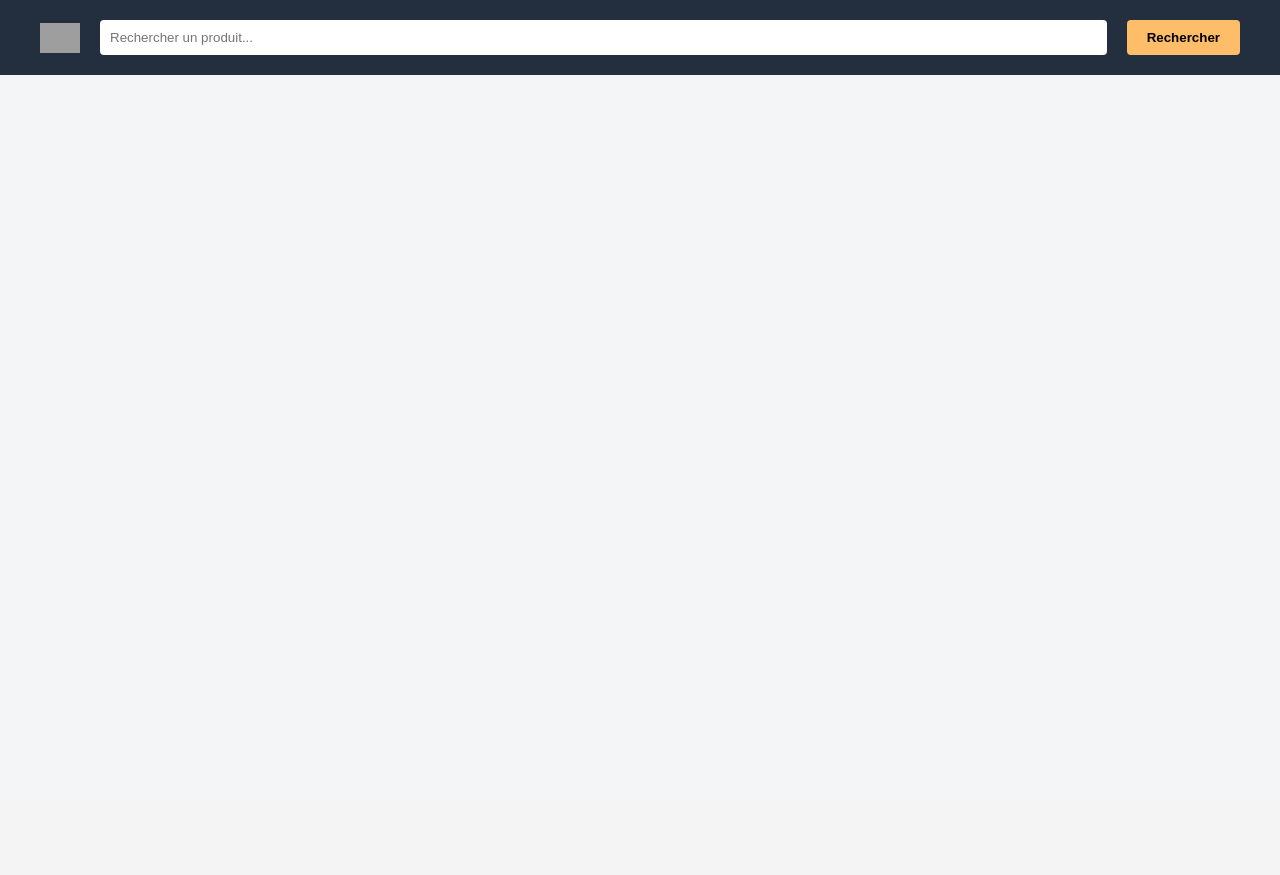
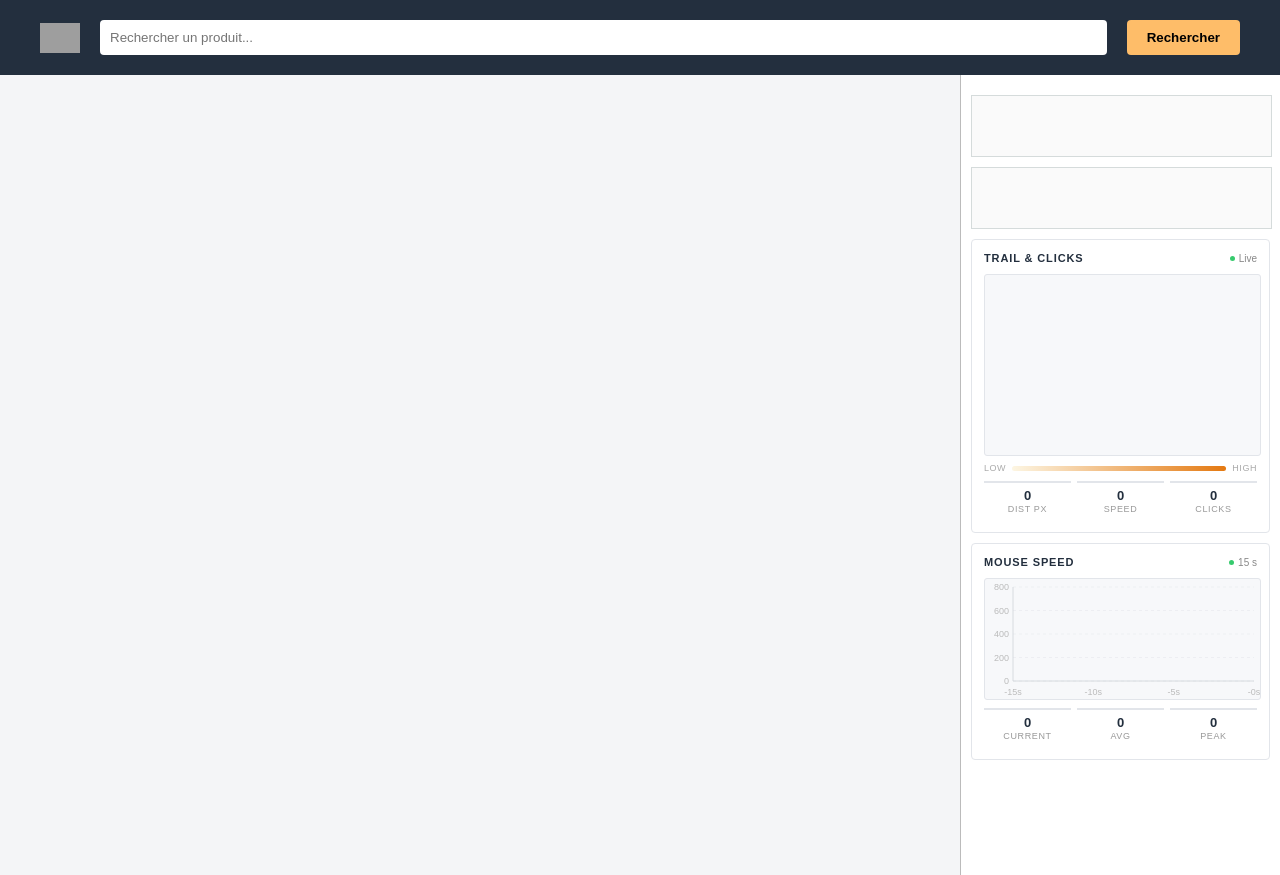
Before and after one commit to OlivierBOROT/SISE-Challenge-WebMining, a Flask app: page / in a window 1280 px wide. Before the commit the page ends 75 px from the top, so only its background shows below. Run offline with Flask 3, Linux system fonts and the light colour scheme; data that the repository does not hold is empty; a map, chart or similar area stays blank; parts of the project's set-up code (start-up, migrations or seed data) failed here and were passed over; some libraries are stand-ins or nearby versions; grey boxes are pictures that could not be loaded.

Commit message:
nav graphs

```diff
--- a/app/__init__.py
+++ b/app/__init__.py
@@ -30,6 +30,7 @@ def create_app() -> Flask:
 
     # Instantiate services in app context
     with app.app_context():
+        app.debug = False
         app.product_data = ProductData()            # type: ignore
         app.storage_service = StorageService()      # type: ignore
         app.feature_service = FeatureService()      # type: ignore
--- a/app/services/product_data.py
+++ b/app/services/product_data.py
@@ -81,13 +81,13 @@ class ProductData:
         """
         return self.categories
 
-    def paginate(self, data: list[Product], page: int, count=21) -> tuple[list[Product], int]:
+    def paginate(self, data: list[Product], page: int, count=15) -> tuple[list[Product], int]:
         """
         Get paginated product
 
         Args:
             page (int): Page to get
-            count (int, optional): Products per page. Defaults to 20.
+            count (int, optional): Products per page. Defaults to 15.
 
         Returns:
             list[Product]: Paginated products
--- /dev/null
+++ b/app/static/css/analytics.css
@@ -0,0 +1,163 @@
+.analitics {
+    width: 20rem;
+    background-color: white;
+    border-left: solid 1px rgb(187, 187, 187);
+    margin-left: 20px;
+    position: sticky;
+    top: 0px;
+    background-color: white;
+    padding: 10px;
+    box-sizing: border-box;
+    height: 100vh;
+}
+
+.prediction {
+    height: 60px;
+    width: 100%;
+    border: solid 1px rgb(213, 219, 219);
+    background: #fafafa;
+    margin-top: 10px;
+}
+
+.graph {
+    width: 100%;
+    flex-shrink: 0;
+    display: flex;
+    flex-direction: column;
+    gap: 0;
+    margin-top: 10px;
+}
+
+.widget {
+    width: 100%;
+    background: #fff;
+    border: 1px solid #e2e5ea;
+    border-radius: 4px;
+    padding: 12px;
+    box-sizing: border-box;
+    font-family: Arial, sans-serif;
+}
+
+.widget-header {
+    display: flex;
+    align-items: center;
+    justify-content: space-between;
+    margin-bottom: 10px;
+}
+
+.widget-title {
+    font-size: 11px;
+    font-weight: 700;
+    letter-spacing: 0.08em;
+    text-transform: uppercase;
+    color: #232f3e;
+}
+
+.live-badge {
+    display: flex;
+    align-items: center;
+    gap: 4px;
+    font-size: 10px;
+    color: #888;
+}
+
+.live-dot {
+    width: 5px;
+    height: 5px;
+    border-radius: 50%;
+    background: #22c55e;
+    animation: widget-blink 1.6s ease-in-out infinite;
+}
+
+@keyframes widget-blink {
+
+    0%,
+    100% {
+        opacity: 1;
+    }
+
+    50% {
+        opacity: 0.3;
+    }
+}
+
+.widget canvas {
+    display: block;
+    width: 100%;
+    border-radius: 3px;
+    background: #f7f8fa;
+    border: 1px solid #e2e5ea;
+}
+
+.stats-row {
+    display: flex;
+    justify-content: space-between;
+    margin-top: 8px;
+    gap: 6px;
+}
+
+.stat-box {
+    flex: 1;
+    text-align: center;
+    padding: 6px 4px;
+    border-top: 2px solid #e2e5ea;
+}
+
+.stat-val {
+    font-size: 13px;
+    font-weight: 700;
+    color: #232f3e;
+    font-variant-numeric: tabular-nums;
+    line-height: 1;
+}
+
+.stat-lbl {
+    font-size: 9px;
+    color: #999;
+    margin-top: 2px;
+    text-transform: uppercase;
+    letter-spacing: 0.07em;
+}
+
+
+/* ══════════════════════════════════════
+     Per-widget overrides
+     ══════════════════════════════════════ */
+
+/* Trail canvas — crisp pixel rendering */
+.mouse-track canvas {
+    image-rendering: crisp-edges;
+}
+
+/* Heatmap canvas — crosshair cursor */
+.mouse-click canvas {
+    cursor: crosshair;
+}
+
+/* Heatmap legend */
+.legend {
+    display: flex;
+    align-items: center;
+    gap: 6px;
+    margin-top: 7px;
+}
+
+.legend-bar {
+    flex: 1;
+    height: 5px;
+    border-radius: 3px;
+    background: linear-gradient(to right, rgba(240, 192, 64, 0.15), #e47911);
+}
+
+.legend-lbl {
+    font-size: 9px;
+    color: #aaa;
+    text-transform: uppercase;
+    letter-spacing: 0.06em;
+    white-space: nowrap;
+}
+
+/* Separator between stacked widgets */
+.graph .widget+.widget {
+    margin-top: 10px;
+}
--- a/app/static/css/main.css
+++ b/app/static/css/main.css
@@ -3,6 +3,7 @@ body {
   background: #f4f5f7;
   margin: 0;
   color: #333;
+  position: relative;
 }
 
 .header {
@@ -37,7 +38,10 @@ body {
 
 .content {
   display: flex;
-  padding: 20px 40px;
+}
+
+section.categories {
+  margin: 20px 0 20px 40px;
 }
 
 .sidebar {
@@ -47,6 +51,8 @@ body {
   margin-right: 20px;
   border-radius: 8px;
   box-shadow: 0 2px 8px rgba(0,0,0,0.1);
+  position: sticky;
+  top: 20px;
 }
 
 .sidebar h2 {
@@ -72,6 +78,7 @@ body {
 
 .products {
   flex: 1;
+  margin: 20px 0px;
 }
 
 .products h1 {
@@ -96,6 +103,11 @@ body {
 
 article:hover {
     transform: translateY(-5px);
+
+    h3 {
+      color: #febd69;
+      text-decoration: underline;
+    }
 }
 
 .product-card img {
--- /dev/null
+++ b/app/static/js/modules/mouseSpeedPlot.js
@@ -0,0 +1,172 @@
+export function drawSpeedPlot () {
+    "use strict";
+
+    const WINDOW_MS = 15000;   // 15 s rolling window
+    const CANVAS_H = 120;     // CSS px
+    const PAD_L = 28;      // left padding for Y axis labels
+    const PAD_R = 6;
+    const PAD_T = 8;
+    const PAD_B = 18;      // bottom padding for X axis labels
+    const Y_GRIDLINES = 4;
+    const SPEED_FLOOR = 800;     // minimum Y-axis ceiling (px/s)
+
+    const samples = [];          // {t, speed}  t = performance.now()
+    let lastX = null, lastY = null, lastT = null;
+    let peakSpeed = 0;
+
+    const canvas = document.getElementById('spCanvas');
+    const ctx = canvas.getContext('2d');
+    let dpr = 1, cssW = 0;
+
+    /* ── Retina resize ── */
+    function resize() {
+        dpr = window.devicePixelRatio || 1;
+        cssW = canvas.offsetWidth;
+        canvas.width = Math.round(cssW * dpr);
+        canvas.height = Math.round(CANVAS_H * dpr);
+        canvas.style.width = cssW + 'px';
+        canvas.style.height = CANVAS_H + 'px';
+        ctx.setTransform(dpr, 0, 0, dpr, 0, 0);
+    }
+    resize();
+    window.addEventListener('resize', resize);
+
+    /* ── Mouse tracking ── */
+    document.addEventListener('mousemove', function (e) {
+        const now = performance.now();
+        const x = e.clientX, y = e.clientY;
+
+        let speed = 0;
+        if (lastT !== null) {
+            const dist = Math.hypot(x - lastX, y - lastY);
+            const dt = Math.max((now - lastT) / 1000, 0.001);
+            speed = dist / dt;
+        }
+        lastX = x; lastY = y; lastT = now;
+
+        samples.push({ t: now, speed });
+    }, { passive: true });
+
+    /* ── Map value → canvas Y (within plot area) ── */
+    function toY(val, maxVal) {
+        const plotH = CANVAS_H - PAD_T - PAD_B;
+        return PAD_T + plotH * (1 - val / maxVal);
+    }
+
+    /* ── Draw ── */
+    function draw() {
+        requestAnimationFrame(draw);
+
+        const now = performance.now();
+        const cutoff = now - WINDOW_MS;
+
+        // Prune old samples
+        while (samples.length > 0 && samples[0].t < cutoff) samples.shift();
+
+        ctx.clearRect(0, 0, cssW, CANVAS_H);
+
+        const plotW = cssW - PAD_L - PAD_R;
+        const plotH = CANVAS_H - PAD_T - PAD_B;
+
+        // Dynamic Y ceiling — round up to nearest 200, min SPEED_FLOOR
+        const maxSample = samples.reduce((m, s) => Math.max(m, s.speed), 0);
+        const yCeil = Math.max(SPEED_FLOOR, Math.ceil(maxSample / 200) * 200);
+
+        /* ── Grid lines ── */
+        ctx.strokeStyle = '#e2e5ea';
+        ctx.lineWidth = 0.5;
+        ctx.setLineDash([3, 3]);
+        ctx.fillStyle = '#bbb';
+        ctx.font = `9px Arial`;
+        ctx.textAlign = 'right';
+
+        for (let i = 0; i <= Y_GRIDLINES; i++) {
+            const val = (yCeil / Y_GRIDLINES) * i;
+            const y = toY(val, yCeil);
+            ctx.beginPath();
+            ctx.moveTo(PAD_L, y);
+            ctx.lineTo(PAD_L + plotW, y);
+            ctx.stroke();
+            // Y label
+            const label = val >= 1000 ? (val / 1000).toFixed(1) + 'k' : String(Math.round(val));
+            ctx.fillText(label, PAD_L - 4, y + 3);
+        }
+        ctx.setLineDash([]);
+
+        /* ── X axis time labels ── */
+        ctx.fillStyle = '#bbb';
+        ctx.textAlign = 'center';
+        ctx.font = '9px Arial';
+        for (let s = 0; s <= 15; s += 5) {
+            const x = PAD_L + plotW * (s / 15);
+            ctx.fillText('-' + (15 - s) + 's', x, CANVAS_H - 4);
+        }
+
+        /* ── Axis lines ── */
+        ctx.strokeStyle = '#d0d3d8';
+        ctx.lineWidth = 0.8;
+        ctx.beginPath();
+        ctx.moveTo(PAD_L, PAD_T);
+        ctx.lineTo(PAD_L, PAD_T + plotH);
+        ctx.lineTo(PAD_L + plotW, PAD_T + plotH);
+        ctx.stroke();
+
+        if (samples.length < 2) return;
+
+        /* ── Map sample → canvas X ── */
+        function toX(t) {
+            return PAD_L + plotW * ((t - cutoff) / WINDOW_MS);
+        }
+
+        /* ── Filled area under curve ── */
+        const baseY = PAD_T + plotH;
+
+        ctx.beginPath();
+        ctx.moveTo(toX(samples[0].t), baseY);
+        for (let i = 0; i < samples.length; i++) {
+            const x = toX(samples[i].t);
+            const y = toY(samples[i].speed, yCeil);
+            i === 0 ? ctx.lineTo(x, y) : ctx.lineTo(x, y);
+        }
+        ctx.lineTo(toX(samples[samples.length - 1].t), baseY);
+        ctx.closePath();
+
+        const grad = ctx.createLinearGradient(0, PAD_T, 0, PAD_T + plotH);
+        grad.addColorStop(0, 'rgba(228,121,17,0.18)');
+        grad.addColorStop(1, 'rgba(240,192,64,0.03)');
+        ctx.fillStyle = grad;
+        ctx.fill();
+
+        /* ── Line ── */
+        ctx.beginPath();
+        ctx.moveTo(toX(samples[0].t), toY(samples[0].speed, yCeil));
+        for (let i = 1; i < samples.length; i++) {
+            ctx.lineTo(toX(samples[i].t), toY(samples[i].speed, yCeil));
+        }
+        ctx.strokeStyle = '#e47911';
+        ctx.lineWidth = 1.5;
+        ctx.lineJoin = 'round';
+        ctx.lineCap = 'round';
+        ctx.stroke();
+
+        /* ── Live dot at head ── */
+        const last = samples[samples.length - 1];
+        const hx = toX(last.t);
+        const hy = toY(last.speed, yCeil);
+        ctx.beginPath();
+        ctx.arc(hx, hy, 2.5, 0, Math.PI * 2);
+        ctx.fillStyle = '#232f3e';
+        ctx.fill();
+
+        /* ── Stats ── */
+        const curSpeed = last.speed;
+        const avgSpeed = samples.reduce((s, p) => s + p.speed, 0) / samples.length;
+        if (curSpeed > peakSpeed) peakSpeed = curSpeed;
+
+        document.getElementById('sp-cur').textContent = Math.round(curSpeed);
+        document.getElementById('sp-avg').textContent = Math.round(avgSpeed);
+        document.getElementById('sp-peak').textContent = Math.round(peakSpeed);
+    }
+
+    draw();
+}
--- /dev/null
+++ b/app/static/js/modules/mouseTrackPlot.js
@@ -0,0 +1,185 @@
+export function drawTrackPlot() {
+  "use strict";
+
+  const CANVAS_H_CSS = 180;
+  const MAX_POINTS   = 250;
+  const SPEED_MAX    = 800;
+  const HEAT_RADIUS  = 18;
+
+  // ── State ──
+  const trail = [];
+  let totalDist  = 0;
+  let lastSpeed  = 0;
+  let totalClicks = 0;
+
+  // Heatmap grid (logical px, rebuilt on resize)
+  let cssW = 0, dpr = 1;
+  let grid = null;
+
+  const canvas = document.getElementById('mtCanvas');
+  const ctx    = canvas.getContext('2d');
+
+  // Off-screen canvas for heatmap ImageData compositing
+  const hmCanvas = document.createElement('canvas');
+  const hmCtx    = hmCanvas.getContext('2d');
+
+  // ── Resize ──
+  function resize() {
+    dpr  = window.devicePixelRatio || 1;
+    cssW = canvas.offsetWidth;
+
+    canvas.width        = Math.round(cssW * dpr);
+    canvas.height       = Math.round(CANVAS_H_CSS * dpr);
+    canvas.style.width  = cssW + 'px';
+    canvas.style.height = CANVAS_H_CSS + 'px';
+    ctx.setTransform(dpr, 0, 0, dpr, 0, 0);
+
+    hmCanvas.width  = cssW;
+    hmCanvas.height = CANVAS_H_CSS;
+
+    grid = new Float32Array(cssW * CANVAS_H_CSS);
+  }
+  resize();
+  window.addEventListener('resize', resize);
+
+  // ── Coordinate mapping ──
+  function toCanvas(px, py) {
+    return {
+      x: (px / window.innerWidth)  * cssW,
+      y: (py / window.innerHeight) * CANVAS_H_CSS,
+    };
+  }
+
+  // ── Heatmap: add blob ──
+  function addHeat(cx, cy) {
+    const r  = HEAT_RADIUS;
+    const x0 = Math.max(0, Math.floor(cx - r));
+    const x1 = Math.min(cssW - 1, Math.ceil(cx + r));
+    const y0 = Math.max(0, Math.floor(cy - r));
+    const y1 = Math.min(CANVAS_H_CSS - 1, Math.ceil(cy + r));
+    const sigma2 = 2 * (r / 2.5) ** 2;
+    for (let y = y0; y <= y1; y++) {
+      for (let x = x0; x <= x1; x++) {
+        const d = Math.hypot(x - cx, y - cy);
+        if (d <= r) grid[y * cssW + x] += Math.exp(-(d * d) / sigma2);
+      }
+    }
+  }
+
+  // ── Heatmap: color ramp ──
+  function heatColor(t) {
+    if (t <= 0) return [0, 0, 0, 0];
+    let r, g, b, a;
+    if (t < 0.4) {
+      const s = t / 0.4;
+      r = Math.round(240 * s); g = Math.round(192 * s); b = Math.round(64 * s); a = s * 0.65;
+    } else {
+      const s = (t - 0.4) / 0.6;
+      r = Math.round(240 + s * (228 - 240));
+      g = Math.round(192 + s * (121 - 192));
+      b = Math.round(64  + s * (17  - 64));
+      a = 0.65 + s * 0.3;
+    }
+    return [r, g, b, Math.min(1, a)];
+  }
+
+  // ── Heatmap: bake to off-screen canvas ──
+  function bakeHeatmap() {
+    let maxVal = 0;
+    for (let i = 0; i < grid.length; i++) if (grid[i] > maxVal) maxVal = grid[i];
+    if (maxVal === 0) { hmCtx.clearRect(0, 0, cssW, CANVAS_H_CSS); return; }
+
+    const imgData = hmCtx.createImageData(cssW, CANVAS_H_CSS);
+    const data    = imgData.data;
+    for (let i = 0; i < grid.length; i++) {
+      const [r, g, b, a] = heatColor(grid[i] / maxVal);
+      const p = i * 4;
+      data[p] = r; data[p+1] = g; data[p+2] = b; data[p+3] = Math.round(a * 255);
+    }
+    hmCtx.putImageData(imgData, 0, 0);
+  }
+
+  // ── Trail: segment color ──
+  function segmentColor(speed, alpha) {
+    const t = Math.min(speed / SPEED_MAX, 1);
+    const r = Math.round(240 + t * (228 - 240));
+    const g = Math.round(192 + t * (121 - 192));
+    const b = Math.round(64  + t * (17  - 64));
+    return `rgba(${r},${g},${b},${alpha})`;
+  }
+
+  // ── Event listeners ──
+  document.addEventListener('mousemove', function (e) {
+    const now = performance.now();
+    const { x, y } = toCanvas(e.clientX, e.clientY);
+    let speed = 0;
+    if (trail.length > 0) {
+      const prev = trail[trail.length - 1];
+      const dist = Math.hypot(x - prev.x, y - prev.y);
+      const dt   = Math.max((now - prev.t) / 1000, 0.001);
+      speed      = dist / dt;
+      totalDist += dist;
+    }
+    lastSpeed = speed;
+    trail.push({ x, y, t: now, speed });
+    if (trail.length > MAX_POINTS) trail.shift();
+  }, { passive: true });
+
+  document.addEventListener('mousedown', function (e) {
+    totalClicks++;
+    const { x, y } = toCanvas(e.clientX, e.clientY);
+    addHeat(x, y);
+    bakeHeatmap();
+    document.getElementById('hm-total').textContent = totalClicks;
+  });
+
+  // ── Render loop ──
+  function draw() {
+    requestAnimationFrame(draw);
+
+    ctx.clearRect(0, 0, cssW, CANVAS_H_CSS);
+
+    // 1. Heatmap layer (from off-screen canvas)
+    ctx.drawImage(hmCanvas, 0, 0, cssW, CANVAS_H_CSS);
+
+    // 2. Trail layer on top
+    if (trail.length >= 2) {
+      for (let i = 1; i < trail.length; i++) {
+        const p   = trail[i - 1], q = trail[i];
+        const age = i / trail.length;
+        ctx.beginPath();
+        ctx.moveTo(p.x, p.y);
+        ctx.lineTo(q.x, q.y);
+        ctx.strokeStyle = segmentColor(q.speed, Math.pow(age, 1.8) * 0.95);
+        ctx.lineWidth   = 0.8 + age * 1.6;
+        ctx.lineCap     = 'round';
+        ctx.lineJoin    = 'round';
+        ctx.stroke();
+      }
+
+      // Head dot
+      const h = trail[trail.length - 1];
+      ctx.beginPath();
+      ctx.arc(h.x, h.y, 2.5, 0, Math.PI * 2);
+      ctx.fillStyle = '#232f3e';
+      ctx.fill();
+    }
+
+    // Stats
+    document.getElementById('mt-dist').textContent = Math.round(totalDist);
+    document.getElementById('mt-spd').textContent  = Math.round(lastSpeed);
+  }
+  draw();
+
+  // ── Reset ──
+  document.addEventListener('inputTrackerReset', () => {
+      trail.length = 0; totalDist = 0; lastSpeed = 0; totalClicks = 0;
+        grid.fill(0);
+        hmCtx.clearRect(0, 0, cssW, CANVAS_H_CSS);
+        ctx.clearRect(0, 0, cssW, CANVAS_H_CSS);
+        document.getElementById('hm-total').textContent = 0;
+        document.getElementById('mt-dist').textContent  = 0;
+        document.getElementById('mt-spd').textContent   = 0;
+    });
+
+}
--- a/app/static/js/tracker.js
+++ b/app/static/js/tracker.js
@@ -1,4 +1,6 @@
-import { InputTracker } from './modules/input_tracker.js';
+import { InputTracker } from './modules/inputTracker.js';
+import { drawTrackPlot } from './modules/mouseTrackPlot.js';
+import { drawSpeedPlot } from './modules/mouseSpeedPlot.js';
 
 const inputTracker = new InputTracker()
 
@@ -10,9 +12,16 @@ function trackInputs() {
     setInterval(async () => {
         const stats = inputTracker.computeFeatures();
         inputTracker.reset();
+
+        document.dispatchEvent(new CustomEvent('inputTrackerReset', {
+            bubbles: true,
+            cancelable: false
+        }))
+
         if (!stats) {
             return
         }
+
         console.log(stats);
         // Send stats to python
         const response = await fetch('ajax/track_inputs', {
@@ -28,4 +37,11 @@ function trackInputs() {
 }
 
 
+
+
+// Render analytics plots
+drawTrackPlot();
+drawSpeedPlot();
+
+// Track user inputs
 trackInputs();
--- /dev/null
+++ b/app/templates/elements/analytics.html
@@ -0,0 +1,57 @@
+<div class="prediction" id="bot"></div>
+<div class="prediction" id="classe"></div>
+
+<div class="graph">
+
+   <!-- Trail + Heatmap (merged) -->
+   <div class="widget mouse-track">
+      <div class="widget-header">
+        <span class="widget-title">Trail &amp; Clicks</span>
+        <span class="live-badge"><span class="live-dot"></span>Live</span>
+      </div>
+      <canvas id="mtCanvas"></canvas>
+      <div class="legend">
+        <span class="legend-lbl">Low</span>
+        <div class="legend-bar"></div>
+        <span class="legend-lbl">High</span>
+      </div>
+      <div class="stats-row">
+        <div class="stat-box">
+          <div class="stat-val" id="mt-dist">0</div>
+          <div class="stat-lbl">Dist px</div>
+        </div>
+        <div class="stat-box">
+          <div class="stat-val" id="mt-spd">0</div>
+          <div class="stat-lbl">Speed</div>
+        </div>
+        <div class="stat-box">
+          <div class="stat-val" id="hm-total">0</div>
+          <div class="stat-lbl">Clicks</div>
+        </div>
+      </div>
+    </div>
+
+   <!-- Mouse Speed Plot -->
+   <div class="widget mouse-speed">
+      <div class="widget-header">
+         <span class="widget-title">Mouse Speed</span>
+         <span class="live-badge"><span class="live-dot"></span>15 s</span>
+      </div>
+      <canvas id="spCanvas"></canvas>
+      <div class="stats-row">
+         <div class="stat-box">
+            <div class="stat-val" id="sp-cur">0</div>
+            <div class="stat-lbl">Current</div>
+         </div>
+         <div class="stat-box">
+            <div class="stat-val" id="sp-avg">0</div>
+            <div class="stat-lbl">Avg</div>
+         </div>
+         <div class="stat-box">
+            <div class="stat-val" id="sp-peak">0</div>
+            <div class="stat-lbl">Peak</div>
+         </div>
+      </div>
+   </div>
+
+</div>
--- a/app/templates/index.html
+++ b/app/templates/index.html
@@ -1,10 +1,14 @@
 <!DOCTYPE html>
 <html lang="fr">
+
 <head>
    <meta charset="UTF-8">
    <title>Amarhône</title>
+   <!-- Custom CSS -->
    <link rel="stylesheet" href="{{ url_for('static', filename='css/main.css') }}">
+   <link rel="stylesheet" href="{{ url_for('static', filename='css/analytics.css') }}">
 </head>
+
 <body>
    <header class="header">
       <img class="logo" src="{{ url_for('static', filename='images/logo.png') }}" height="30px"></img>
@@ -15,10 +19,16 @@
    <main class="content">
       <section class="categories"></section>
       <section class="products"></section>
+      <section class="analitics">
+         {% include "elements/analytics.html" %}
+      </section>
    </main>
 </body>
 
+<!-- Custom JS -->
 <script src="{{ url_for('static', filename='js/layout.js') }}"></script>
 <script src="{{ url_for('static', filename='js/tracker.js') }}" type="module"></script>
+<!-- Plotly JS -->
+<script src="https://cdn.plot.ly/plotly-3.1.0.min.js"></script>
 
 </html>
--- a/run.py
+++ b/run.py
@@ -40,7 +40,7 @@ def main():
 
     app = create_app()
     # For now we only print status; run the server in dev to inspect
-    app.run(debug=debug, port=8000)
+    app.run(debug=True, port=8000)
 
 
 if __name__ == "__main__":
```
Also changed, not shown: app/templates/elements/products.html (+5 -2 lines), app/ajax.py (line endings or trailing spaces), app/static/css/product.css (deleted), app/static/css/products.css (added), app/static/js/modules/inputTracker.js (renamed from app/static/js/modules/input_tracker.js), 1 other file. Lines whose indentation alone changed are shown as unchanged.
